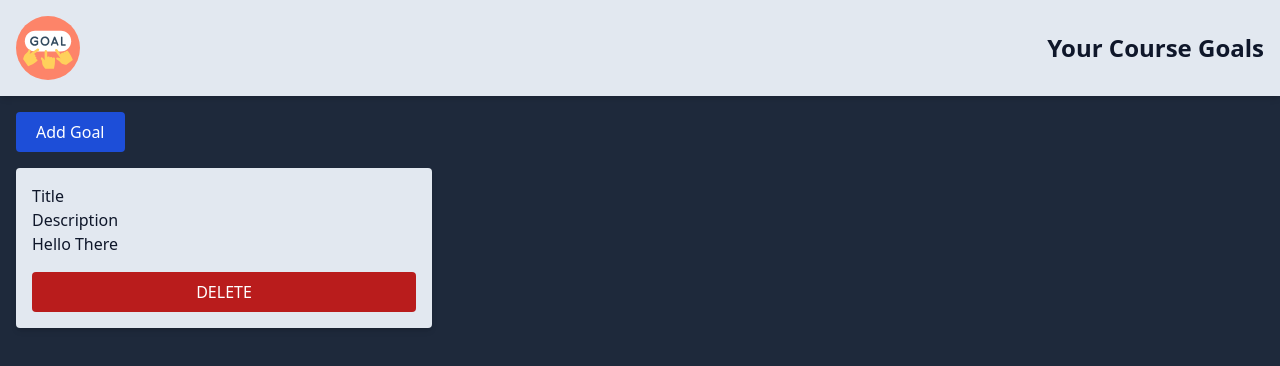
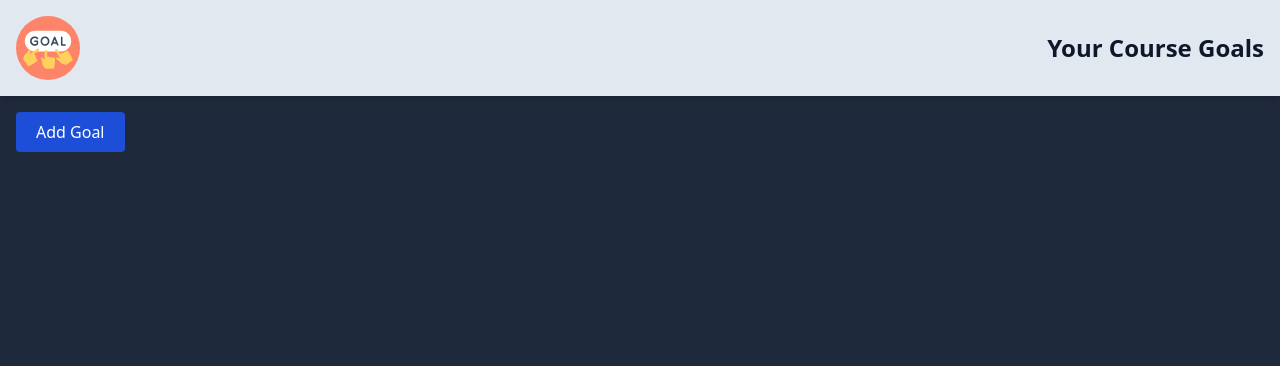
Before and after one commit to SmackSmash/react-ts-basics, a React (Vite) app: page / in a window 1280 px wide. Shown: the top 366 px of the page. Built offline with nearby package versions, Linux system fonts and the light colour scheme.

Commit message:
A little more on setState

```diff
--- a/src/App.tsx
+++ b/src/App.tsx
@@ -1,9 +1,20 @@
+import { useState } from 'react';
 import CourseGoal from './components/CourseGoal.tsx';
 import Header from './components/Header.tsx';
 import HeaderImage from './assets/goals.svg';
 
+interface Goal {
+  title: string;
+  description: string;
+  id: number;
+}
+
 const App = () => {
-  const handleAddGoal = (): void => {};
+  const [goals, setGoals] = useState<Goal[]>([]);
+
+  const handleAddGoal = (goal: Goal): void => {
+    setGoals([...goals, goal]);
+  };
 
   return (
     <>
@@ -18,9 +29,9 @@ const App = () => {
         </button>
       </section>
       <main className='flex p-4 space-x-4'>
-        <CourseGoal title='Title' description='Description'>
-          Hello There
-        </CourseGoal>
+        {goals.map(goal => (
+          <CourseGoal />
+        ))}
       </main>
     </>
   );
```
